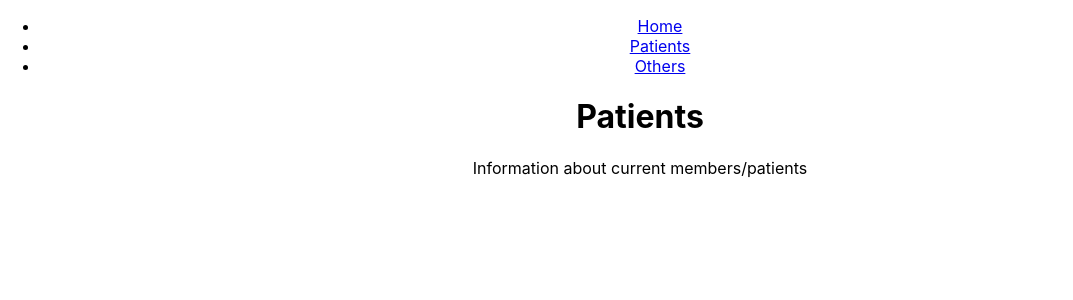
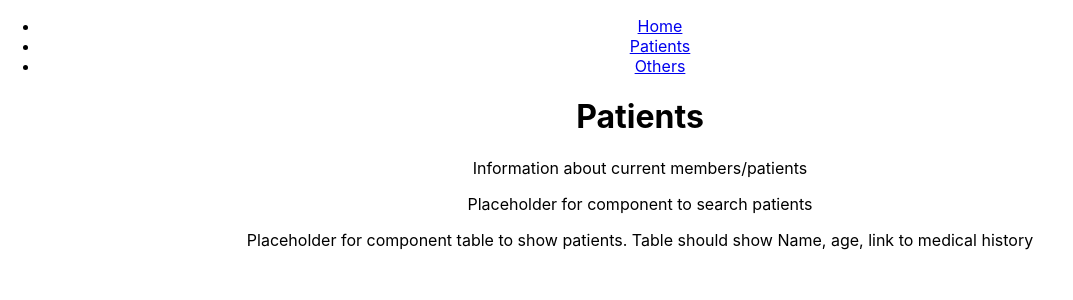
Before and after one commit to ricardoauribe/medrecords-frontend, a React (Create React App) app: page /patients in a window 1280 px wide. Shown: the top 300 px of the page, without its empty margins (0-1073 px from the left). Built offline with nearby package versions, Linux system fonts and the light colour scheme.

Commit message:
Adding components place holders

```diff
--- a/src/pages/Patients.js
+++ b/src/pages/Patients.js
@@ -9,6 +9,12 @@ const Patients = () => {
       <p>
         Information about current members/patients
       </p>
+      <p>
+        Placeholder for component to search patients
+      </p>
+      <p>
+        Placeholder for component table to show patients. Table should show Name, age, link to medical history
+      </p>
     </>
   )
 }
```
